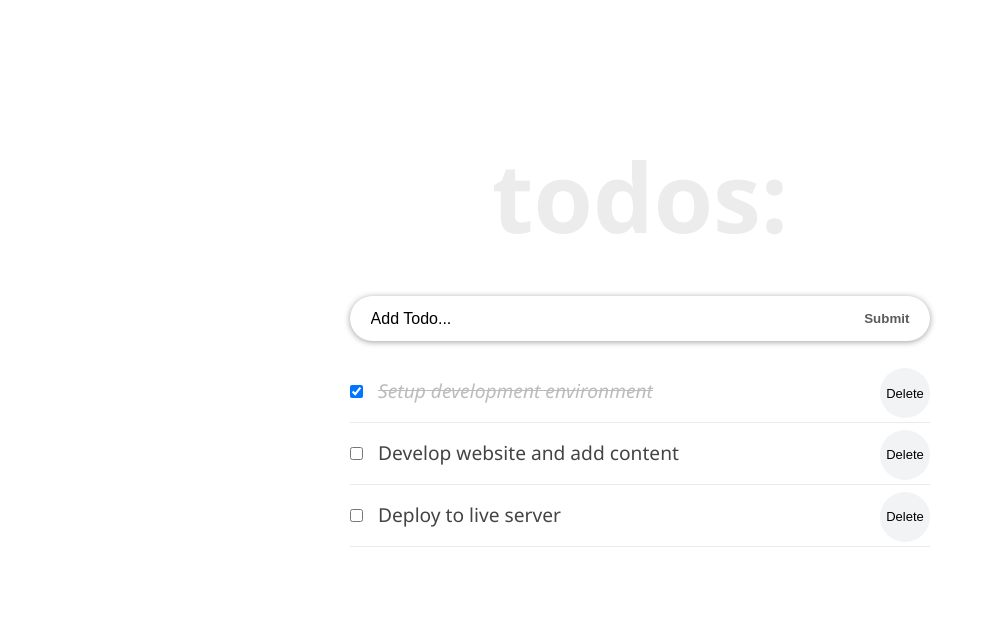
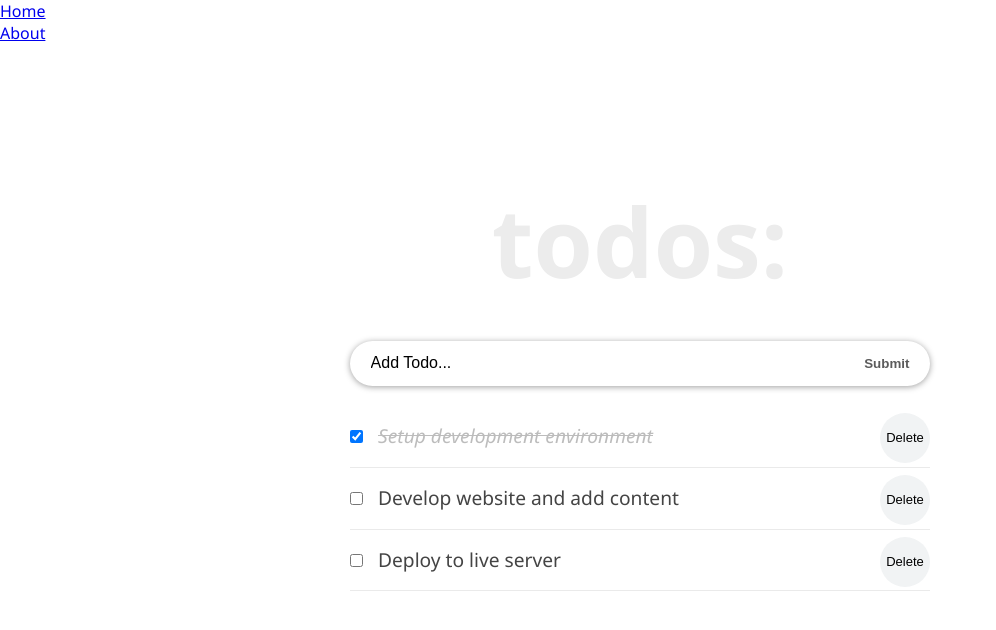
Before and after one commit to amrendrakind/ToDoApp_React_JS, a React (Create React App) app: page / in a window 1280 px wide. Shown: the top 630 px of the page, without its empty margins (0-996 px from the left). Built offline with nearby package versions, Linux system fonts and the light colour scheme.

Commit message:
Add Router set up

```diff
--- a/src/App.css
+++ b/src/App.css
@@ -63,3 +63,8 @@
   outline: none;
   border: none;
 }
+
+.active-link {
+  color: orangered;
+  text-decoration: underline;
+}
--- /dev/null
+++ b/src/components/Navbar.js
@@ -0,0 +1,31 @@
+import React from 'react';
+import { NavLink } from 'react-router-dom';
+
+const Navbar = () => {
+  const links = [
+    {
+      id: 1,
+      path: '/',
+      text: 'Home',
+    },
+    {
+      id: 2,
+      path: '/about',
+      text: 'About',
+    },
+  ];
+  return (
+    <nav className="navBar">
+      <ul>
+        {links.map((link) => (
+          <li key={link.id}>
+            <NavLink to={link.path} activeClassName="active-link" exact="true">
+              {link.text}
+            </NavLink>
+          </li>
+        ))}
+      </ul>
+    </nav>
+  );
+};
+export default Navbar;
--- a/src/components/TodoContainer.js
+++ b/src/components/TodoContainer.js
@@ -1,11 +1,12 @@
 import React from 'react';
 import { v4 as uuidv4 } from 'uuid';
-import { Route, Switch } from 'react-router-dom';
+import { Route, Routes } from 'react-router-dom';
 import TodosList from './TodosList';
 import Header from './Header';
 import InputTodo from './InputTodo';
 import About from '../pages/About';
 import NotMatch from '../pages/NotMatch';
+import Navbar from './Navbar';
 
 class TodoContainer extends React.PureComponent {
   constructor(props) {
@@ -81,8 +82,13 @@
 render() {
   const { todos } = this.state;
   return (
-    <Switch>
-      <Route exact path="/">
+    <>
+      <Navbar />
+      <Routes>
+        <Route
+          exact
+          path="/"
+          element={(
             <div className="container">
               <div className="inner">
                 <Header />
@@ -95,14 +101,12 @@
                 />
               </div>
             </div>
-      </Route>
-      <Route path="/about">
-        <About />
-      </Route>
-      <Route path="*">
-        <NotMatch />
-      </Route>
-    </Switch>
+        )}
+        />
+        <Route path="/about" element={<About />} />
+        <Route path="*" element={<NotMatch />} />
+      </Routes>
+    </>
   );
 }
 }
--- a/src/index.js
+++ b/src/index.js
@@ -1,7 +1,7 @@
 import React from 'react';
 import ReactDOM from 'react-dom/client';
 import './index.css';
-import { BrowserRouter } from 'react-router-dom';
+import { BrowserRouter as Router } from 'react-router-dom';
 import TodoContainer from './components/TodoContainer';
 import reportWebVitals from './reportWebVitals';
 import './App.css';
@@ -9,9 +9,9 @@
 const root = ReactDOM.createRoot(document.getElementById('root'));
 root.render(
   <React.StrictMode>
-    <BrowserRouter>
+    <Router>
       <TodoContainer />
-    </BrowserRouter>
+    </Router>
   </React.StrictMode>,
 );
 
```
Lines whose indentation alone changed are shown as unchanged.
